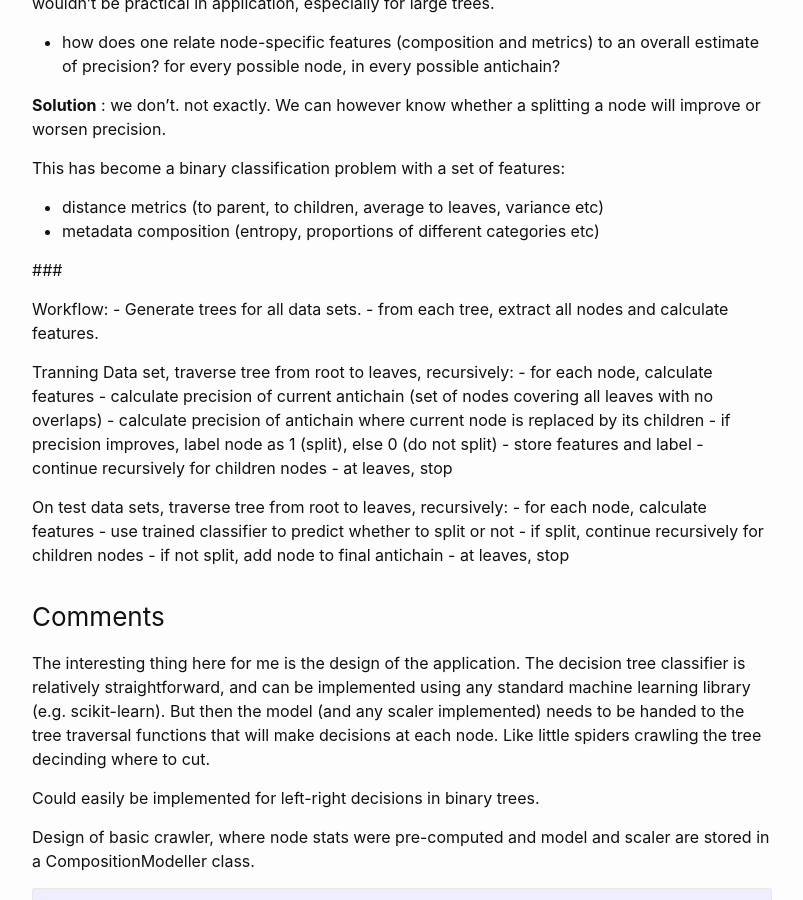
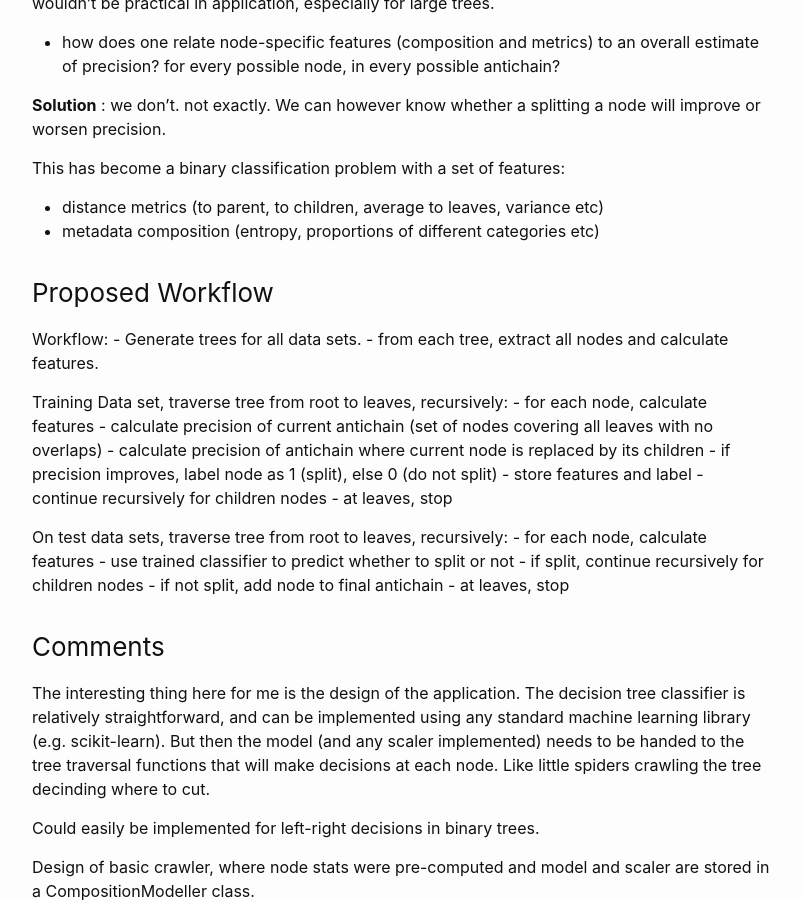
Before and after one commit to SantosJGND/santosjgnd.github.io, a Jekyll site: the page built from docs/_posts/2025-11-24-decision-tree-classification.markdown, in a window 1280 px wide and 900 px high, scrolled down 920 px. Shown: the whole window, without its empty margins (238-1041 px from the left). Built offline with Jekyll 4.4.1, drawn with Linux system fonts in a browser that asks for light colours.

```diff
--- a/docs/_posts/2025-11-24-decision-tree-classification.markdown
+++ b/docs/_posts/2025-11-24-decision-tree-classification.markdown
@@ -36,11 +36,11 @@ This has become a binary classification problem with a set of features:
 - distance metrics (to parent, to children, average to leaves, variance etc)
 - metadata composition (entropy, proportions of different categories etc)
 
-###
+### Proposed Workflow
 
 Workflow: - Generate trees for all data sets. - from each tree, extract all nodes and calculate features.
 
-Tranning Data set, traverse tree from root to leaves, recursively: - for each node, calculate features - calculate precision of current antichain (set of nodes covering all leaves with no overlaps) - calculate precision of antichain where current node is replaced by its children - if precision improves, label node as 1 (split), else 0 (do not split) - store features and label - continue recursively for children nodes - at leaves, stop
+Training Data set, traverse tree from root to leaves, recursively: - for each node, calculate features - calculate precision of current antichain (set of nodes covering all leaves with no overlaps) - calculate precision of antichain where current node is replaced by its children - if precision improves, label node as 1 (split), else 0 (do not split) - store features and label - continue recursively for children nodes - at leaves, stop
 
 On test data sets, traverse tree from root to leaves, recursively: - for each node, calculate features - use trained classifier to predict whether to split or not - if split, continue recursively for children nodes - if not split, add node to final antichain - at leaves, stop
 
```
